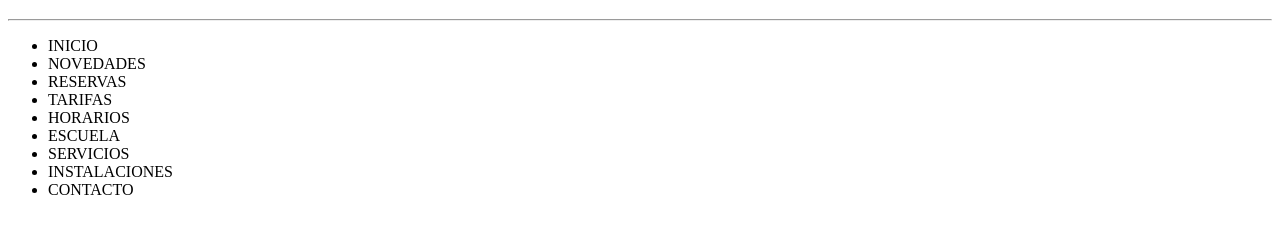
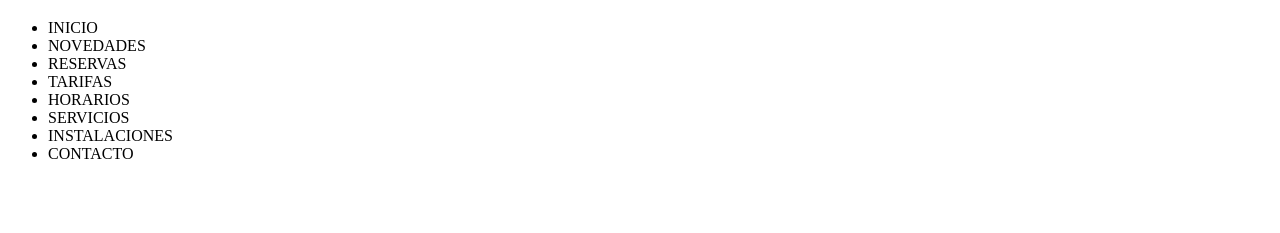
Before and after one commit to JeminaEB/Iniciandoproyecto, a plain HTML site: page index.html in a window 1280 px wide. Shown: the part 61-294 px from the top of the page. Drawn offline with Linux system fonts and the light colour scheme.

Commit message:
Arreglando 2

```diff
--- a/index.html
+++ b/index.html
@@ -10,7 +10,6 @@
 <body>
     <header>
         <h1>PadelGym</h1>
-        <hr>
     </header>
 
     <nav>
@@ -20,7 +19,6 @@
         <li><a href="Reservas.html"></a>RESERVAS</li>
         <li><a href="Tarifas.html"></a>TARIFAS</li>
         <li><a href="Horarios.html"></a>HORARIOS</li>
-        <li><a href="Escuela.html"></a>ESCUELA</li>
         <li><a href="Servicios.html"></a>SERVICIOS</li>
         <li><a href="Instalaciones.html"></a>INSTALACIONES</li>
         <li><a href="Contacto.html"></a>CONTACTO</li>
```
